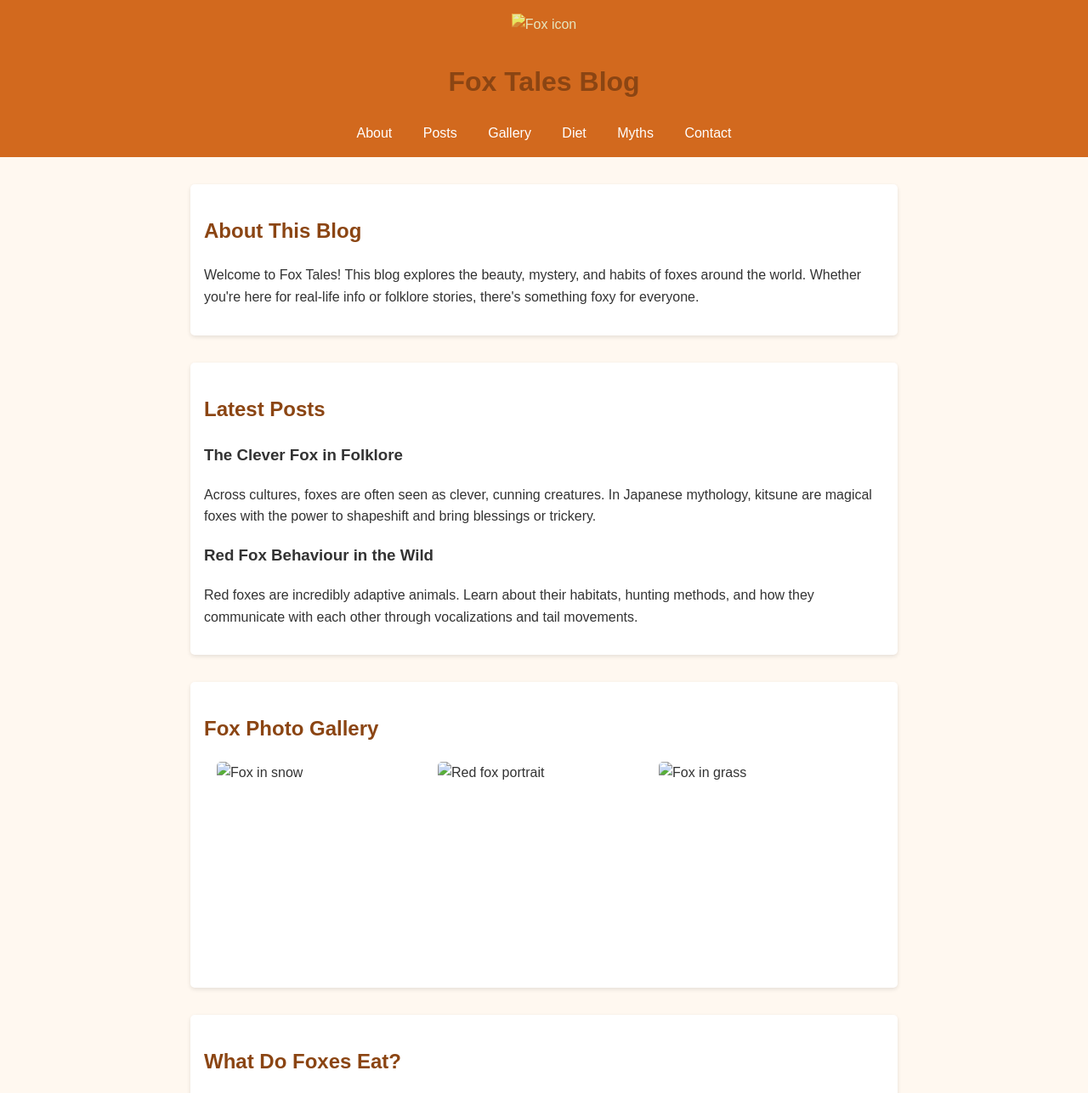
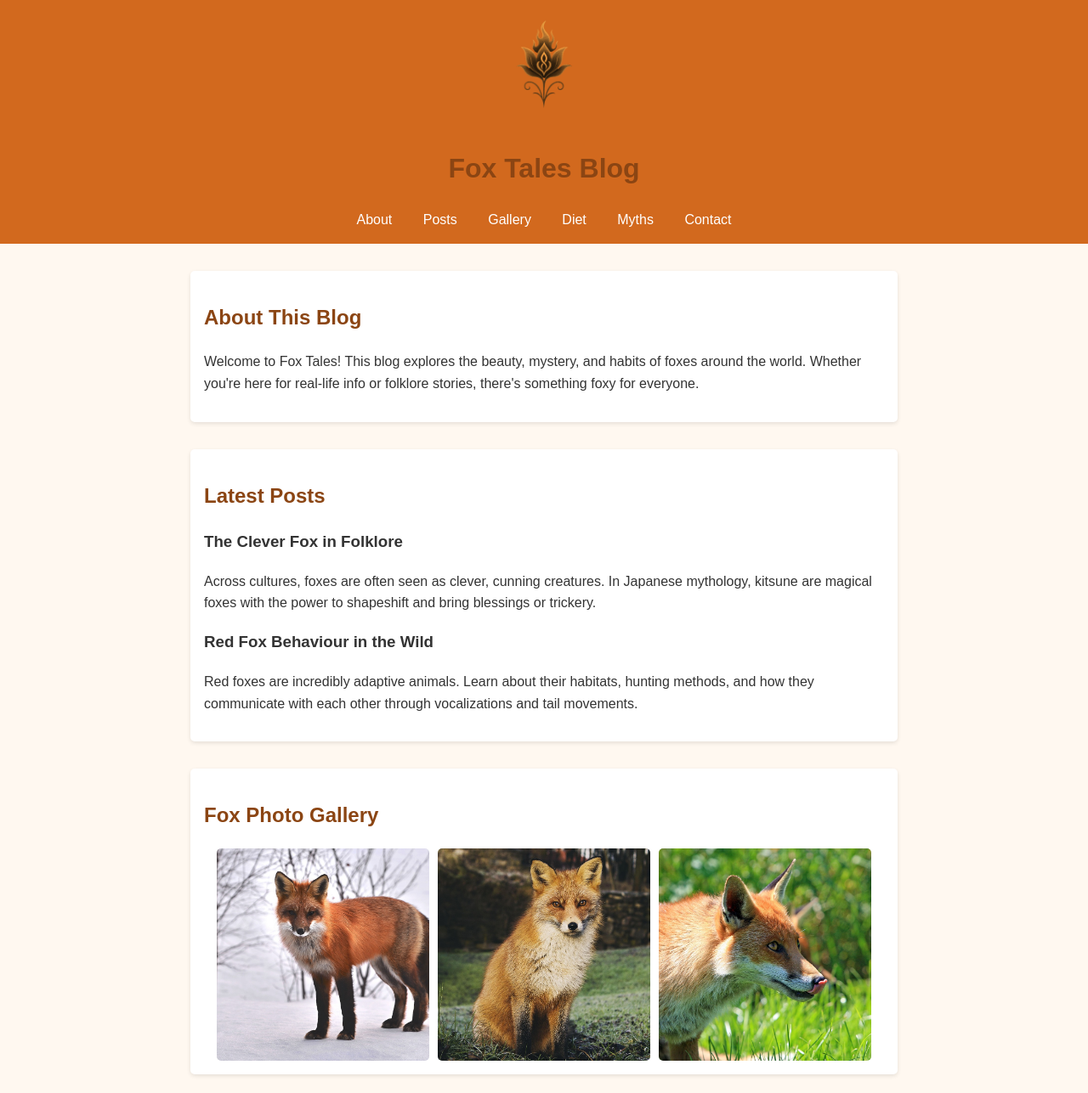
Before and after one commit to LilyFire54/fox-tales-blog, a plain HTML site: page index.html in a window 1280 px wide. Shown: the top 1287 px of the page at 85% size. Drawn offline with Linux system fonts and the light colour scheme.

Commit message:
Update index.html

```diff
--- a/index.html
+++ b/index.html
@@ -74,7 +74,7 @@
 </head>
 <body>
     <header>
-        <img src="fox-tales-blog/firelily-logo2.png" alt="Fox icon" class="hero-img">
+        <img src="fox-tales-blog/images/firelily-logo2.png" alt="Fox icon" class="hero-img">
         <h1>Fox Tales Blog</h1>
         <nav>
             <a href="#about">About</a>
@@ -106,9 +106,9 @@
     <section id="gallery">
         <h2>Fox Photo Gallery</h2>
         <div class="gallery">
-            <img src="fox-715588_1280.jpg" alt="Fox in snow">
-            <img src="fox-1842565_1280.jpg" alt="Red fox portrait">
-            <img src="fox-275961_1280.jpg" alt="Fox in grass">
+            <img src="fox-tales-blog/images/fox-715588_1280.jpg" alt="Fox in snow">
+            <img src="fox-tales-blog/images/fox-1842565_1280.jpg" alt="Red fox portrait">
+            <img src="fox-tales-blog/images/fox-275961_1280.jpg" alt="Fox in grass">
         </div>
     </section>
 
```
